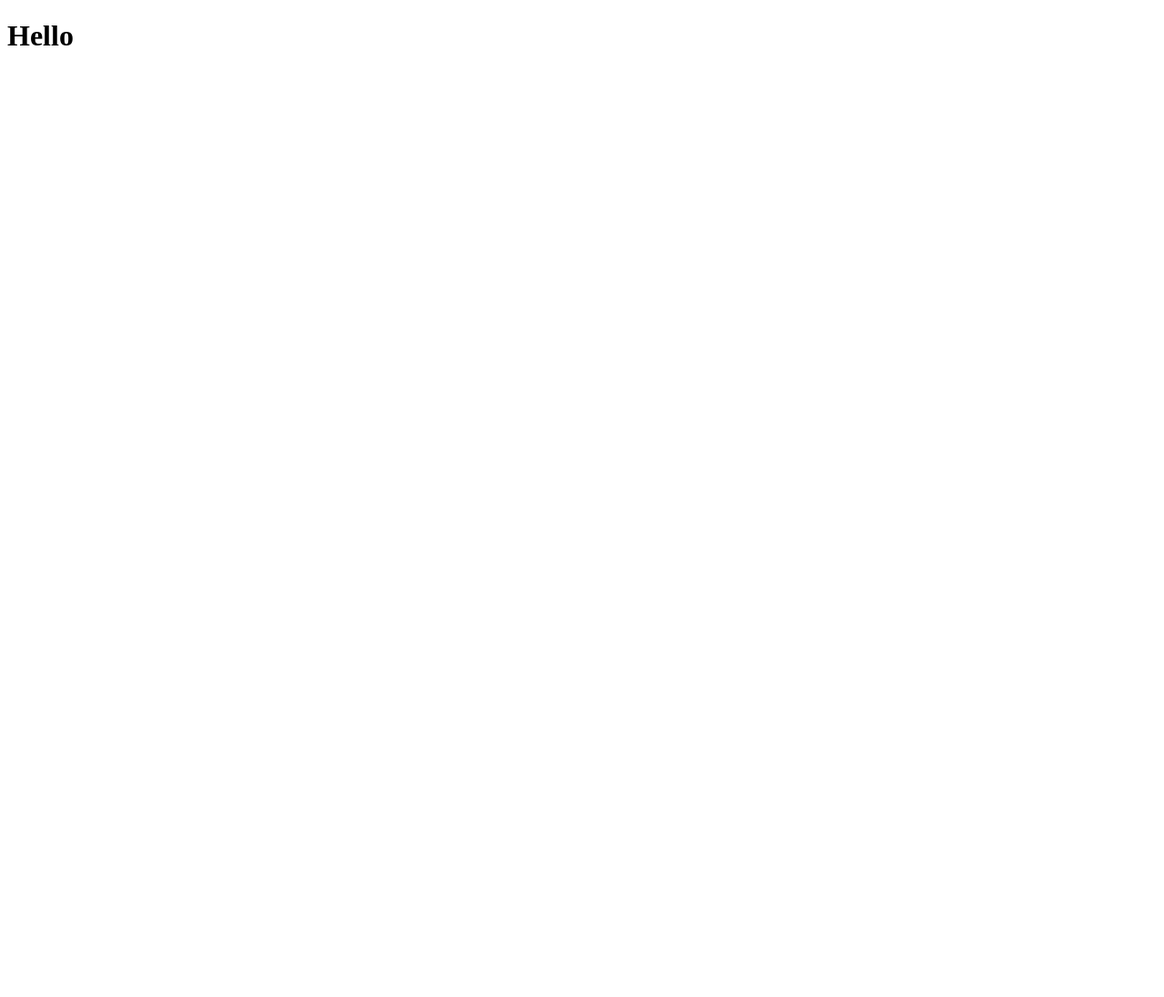
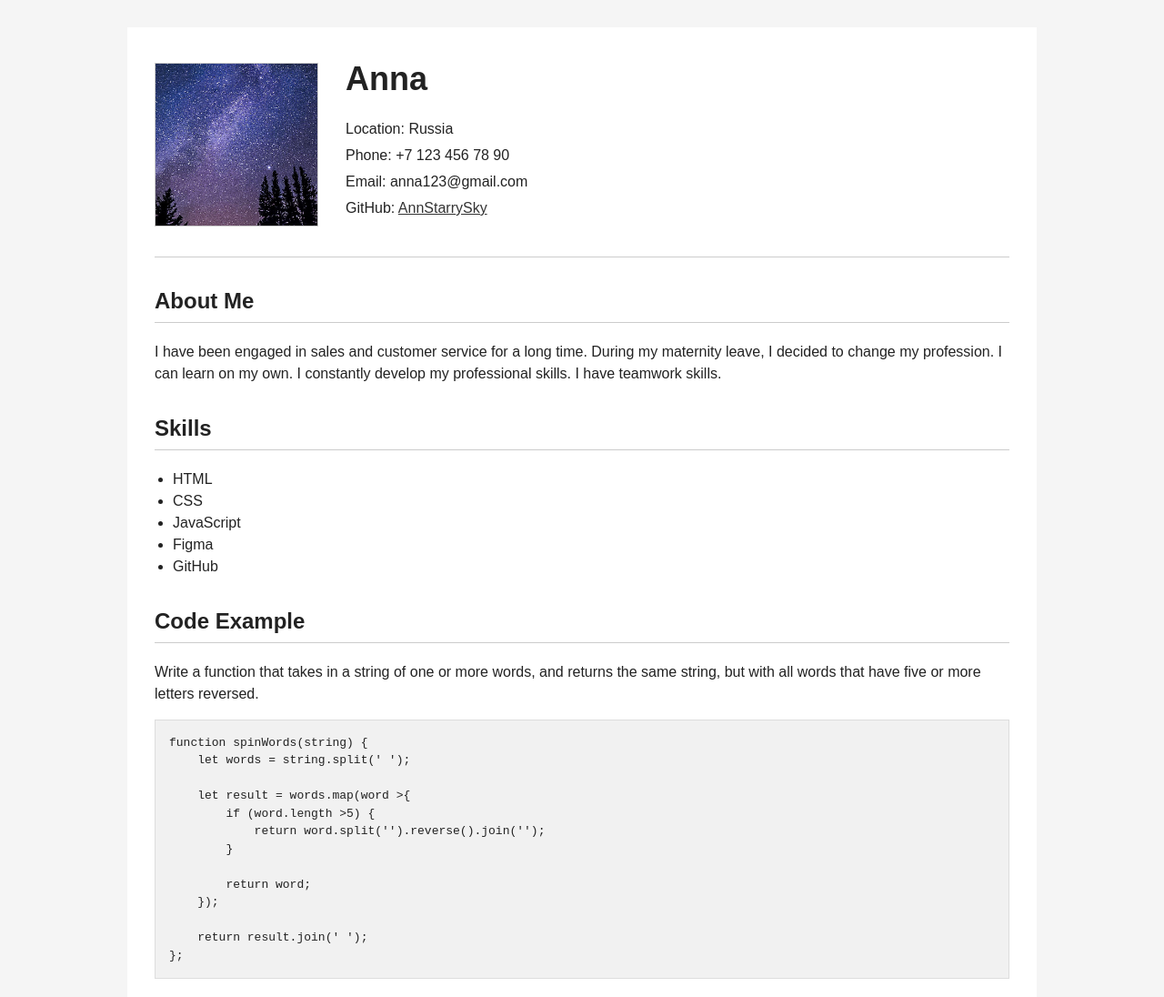
Before and after one commit to AnnStarrySky/rsschool-cv, a plain HTML site: page index.html in a window 1280 px wide. Shown: the top 1096 px of the page at 91% size. Before the commit the page ends 800 px from the top, so only its background shows below. Drawn offline with Linux system fonts and the light colour scheme.

Commit message:
feat: add HTML and CSS layout

```diff
--- a/index.html
+++ b/index.html
@@ -1,11 +1,123 @@
 <!DOCTYPE html>
 <html lang="en">
+
 <head>
     <meta charset="UTF-8">
     <meta name="viewport" content="width=device-width, initial-scale=1.0">
-    <title>Document</title>
+    <title>Anna - CV</title>
+    <link rel="stylesheet" href="style.css">
 </head>
+
 <body>
-    <h1>Hello</h1>
+
+    <div class="container">
+
+        <header class="header">
+            <div class="photo">
+                <img src="img/sky.jpg" alt="Photo">
+            </div>
+
+            <div class="header-info">
+                <h1>Anna</h1>
+
+                <nav>
+                    <ul class="contacts">
+                        <li>Location: Russia</li>
+                        <li>Phone: +7 123 456 78 90</li>
+                        <li>Email: anna123@gmail.com</li>
+                        <li>GitHub: <a href="https://github.com/AnnStarrySky">AnnStarrySky</a></li>
+                    </ul>
+                </nav>
+            </div>
+        </header>
+
+        <main>
+
+            <section>
+                <h2>About Me</h2>
+                <p>
+                    I have been engaged in sales and customer service for a long time.
+                    During my maternity leave, I decided to change my profession.
+                    I can learn on my own. I constantly develop my professional skills.
+                    I have teamwork skills.
+                </p>
+            </section>
+
+            <section>
+                <h2>Skills</h2>
+                <ul>
+                    <li>HTML</li>
+                    <li>CSS</li>
+                    <li>JavaScript</li>
+                    <li>Figma</li>
+                    <li>GitHub</li>
+                </ul>
+            </section>
+
+            <section>
+                <h2>Code Example</h2>
+
+                <p>
+                    Write a function that takes in a string of one or more words,
+                    and returns the same string, but with all words that have five
+                    or more letters reversed.
+                </p>
+
+                <pre><code>function spinWords(string) {
+    let words = string.split(' ');
+
+    let result = words.map(word &gt;{
+        if (word.length &gt;5) {
+            return word.split('').reverse().join('');
+        }
+
+        return word;
+    });
+
+    return result.join(' ');
+};</code></pre>
+            </section>
+
+            <section>
+                <h2>Education</h2>
+
+                <h3>University</h3>
+                <ul>
+                    <li>I have a higher education.</li>
+                    <li>I have a degree in engineering and economics.</li>
+                </ul>
+
+                <h3>Courses</h3>
+                <ul>
+                    <li>SkillBox: Front-end developer</li>
+                    <li>Udemy: JavaScript + React (in progress)</li>
+                </ul>
+            </section>
+
+            <section>
+                <h2>Languages</h2>
+                <ul>
+                    <li><strong>Russian:</strong> native speaker</li>
+                    <li><strong>English:</strong> A1</li>
+                </ul>
+            </section>
+
+        </main>
+
+        <footer class="footer">
+            <a href="https://github.com/AnnStarrySky">GitHub: AnnStarrySky</a>
+
+            <span>2026</span>
+
+            <a href="https://rs.school/">
+                <img
+                    src="img/rs-school-logo.svg"
+                    alt="RS School logo">
+            </a>
+        </footer>
+
+    </div>
+
 </body>
+
 </html>
--- a/style.css
+++ b/style.css
@@ -1,3 +1,123 @@
 *{
     box-sizing: border-box;
 }
+
+body {
+    margin: 0;
+    font-family: Arial, sans-serif;
+    line-height: 1.5;
+    color: #222;
+    background-color: #f5f5f5;
+}
+
+.container {
+    max-width: 1000px;
+    margin: 30px auto;
+    padding: 30px;
+    background-color: #fff;
+}
+
+.header {
+    display: flex;
+    align-items: center;
+    gap: 30px;
+    padding-bottom: 25px;
+    border-bottom: 1px solid #ccc;
+}
+
+.photo {
+    width: 180px;
+    height: 180px;
+    flex-shrink: 0;
+    border: 1px solid #ccc;
+}
+
+.photo img {
+    width: 100%;
+    height: 100%;
+    object-fit: cover;
+}
+
+h1 {
+    margin: 0 0 15px;
+    font-size: 36px;
+}
+
+h2 {
+    margin-top: 30px;
+    padding-bottom: 5px;
+    border-bottom: 1px solid #ccc;
+    font-size: 24px;
+}
+
+h3 {
+    margin-bottom: 5px;
+}
+
+p {
+    margin-top: 10px;
+}
+
+ul {
+    padding-left: 20px;
+}
+
+.contacts {
+    padding: 0;
+    list-style: none;
+}
+
+.contacts li {
+    margin-bottom: 5px;
+}
+
+a {
+    color: #333;
+}
+
+pre {
+    overflow-x: auto;
+    padding: 15px;
+    background-color: #f1f1f1;
+    border: 1px solid #ddd;
+}
+
+code {
+    font-family: monospace;
+}
+
+.footer {
+    display: flex;
+    align-items: center;
+    justify-content: space-between;
+    margin-top: 30px;
+    padding-top: 20px;
+    border-top: 1px solid #ccc;
+}
+
+.footer img {
+    width: 80px;
+    height: auto;
+}
+
+@media (max-width: 600px) {
+    .container {
+        margin: 0;
+        padding: 20px;
+    }
+
+    .header {
+        flex-direction: column;
+        align-items: flex-start;
+    }
+
+    .photo {
+        width: 150px;
+        height: 150px;
+    }
+
+    .footer {
+        flex-direction: column;
+        gap: 15px;
+    }
+}
```
Also changed, not shown: img/rs-school-logo.svg (added), img/sky.jpg (added).
